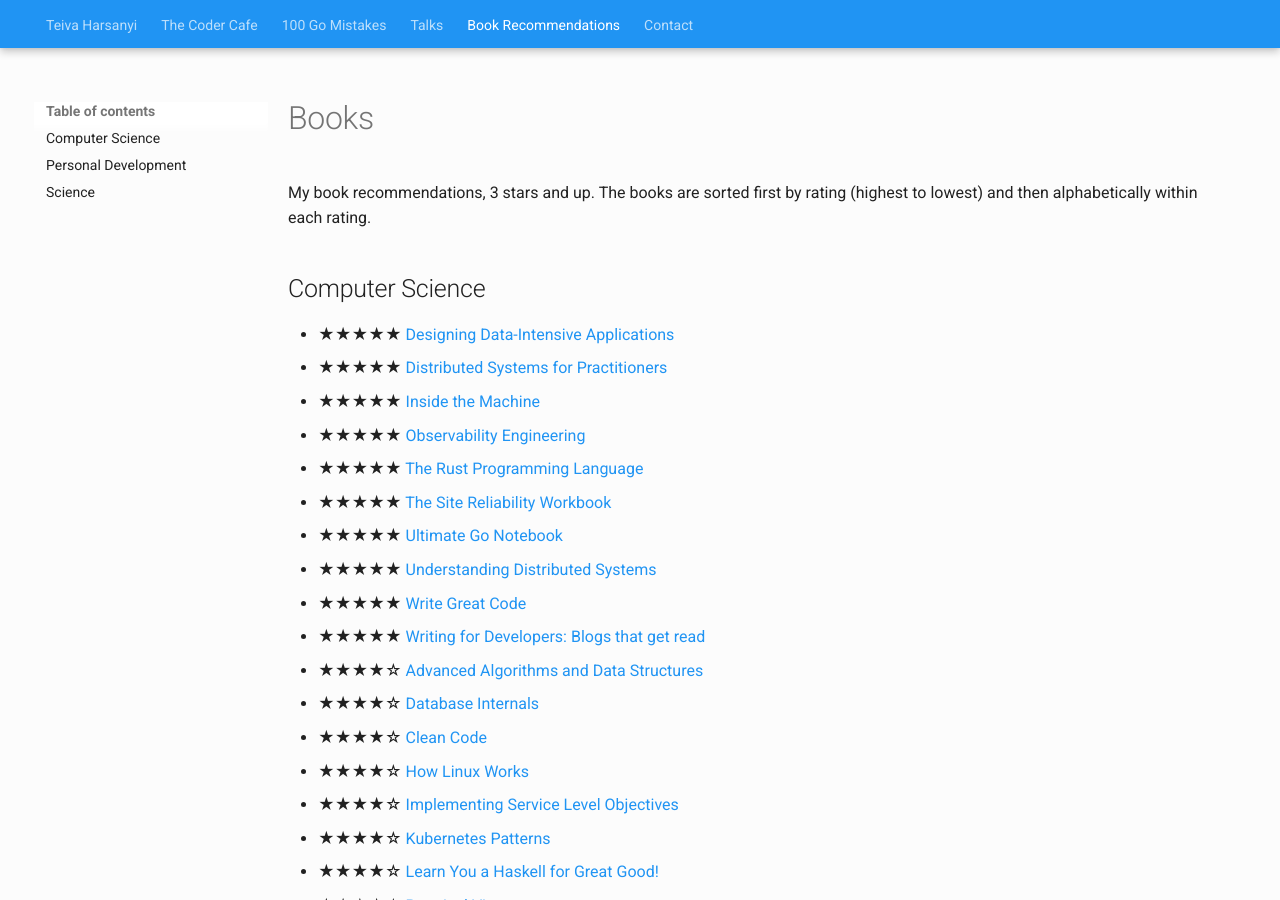
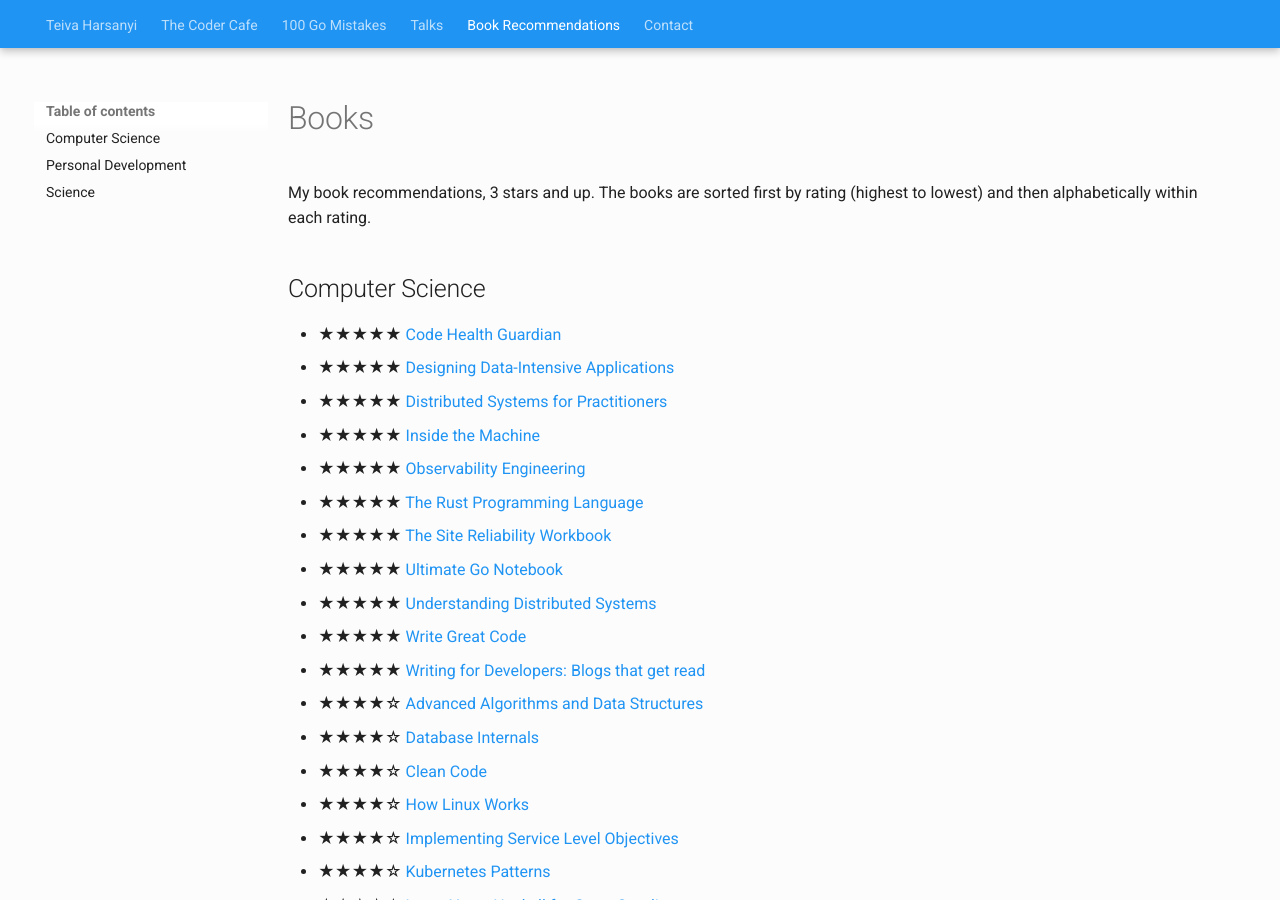
Before and after one commit to teivah/teivah.dev, an MkDocs documentation site: the page built from docs/books.md, in a window 1280 px wide and 900 px high. Built offline with MkDocs 1.6.1 and Material for MkDocs 9.7.7, drawn with Linux system fonts in a browser that asks for light colours.

Commit message:
Adding code health guardian

```diff
--- a/docs/books.md
+++ b/docs/books.md
@@ -12,6 +12,7 @@
 
 ## Computer Science
 
+- ★★★★★ [Code Health Guardian](https://www.goodreads.com/book/show/220966325-code-health-guardian)
 - ★★★★★ [Designing Data-Intensive Applications](https://www.goodreads.com/book/show/23463279-designing-data-intensive-applications)
 - ★★★★★ [Distributed Systems for Practitioners](https://www.goodreads.com/book/show/48904523-distributed-systems-for-practitioners)
 - ★★★★★ [Inside the Machine](https://www.goodreads.com/book/show/610830.Inside_the_Machine)
```
Also changed, not shown: site/books/index.html, site/sitemap.xml, 1 other file.
